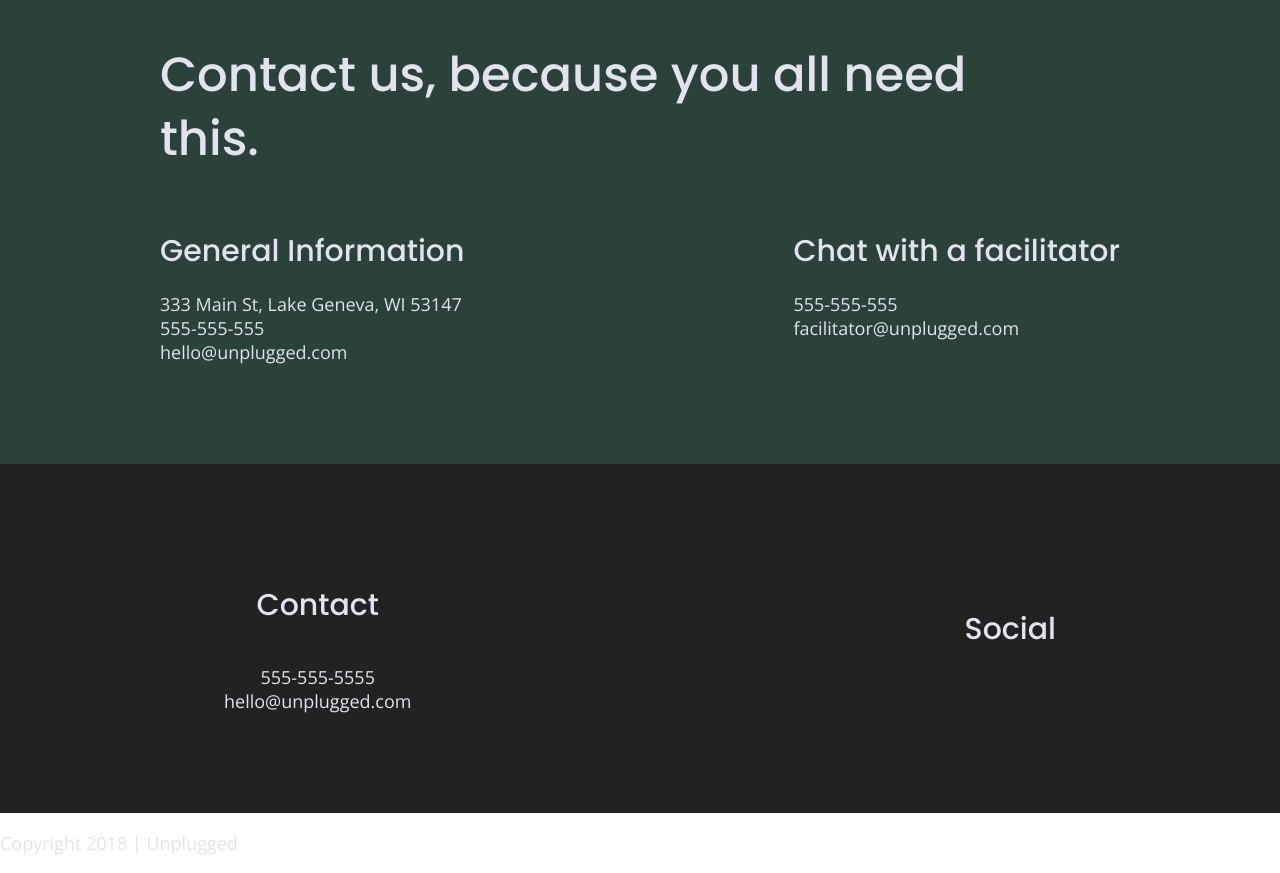
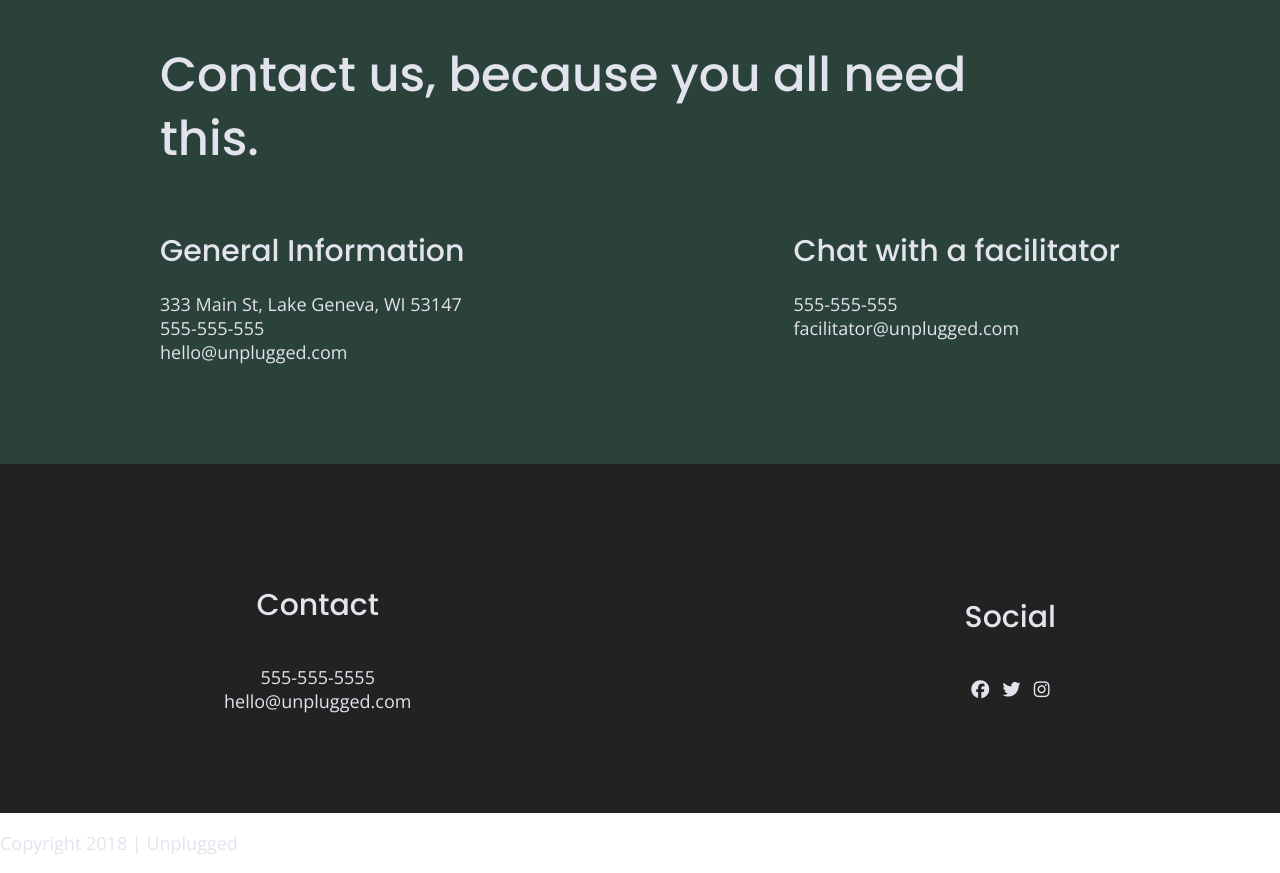
Before and after one commit to mal-delaney/206-unplugged, a website: page about/index.html in a window 1280 px wide. Shown: the part 1255-2128 px from the top of the page. Drawn offline with nearby package versions, Linux system fonts and the light colour scheme; files that its build step writes are made by us from their sources.

Commit message:
Added social icons

```diff
--- a/about/index.html
+++ b/about/index.html
@@ -118,13 +118,13 @@
             <h4>Social</h4>
             <div class="social-icons">
               <p>
-                <a href="https://www.facebook.com/Skillcrush/" target="_blank"></a>
+                <a href="https://www.facebook.com/Skillcrush/" target="_blank"><i class="fab fa-facebook"></i></a>
               </p>
               <p>
-                <a href="https://twitter.com/Skillcrush" target="_blank"></a>
+                <a href="https://twitter.com/Skillcrush" target="_blank"><i class="fab fa-twitter"></i></a>
               </p>
               <p>
-                <a href="https://www.instagram.com/skillcrush/" target="_blank"></a>
+                <a href="https://www.instagram.com/skillcrush/" target="_blank"><i class="fab fa-instagram"></i></a>
             </div>
           </div>
         </div><!--footer content ends-->
```
Also changed, not shown: faq/index.html (+3 -3 lines), index.html (+3 -3 lines).
